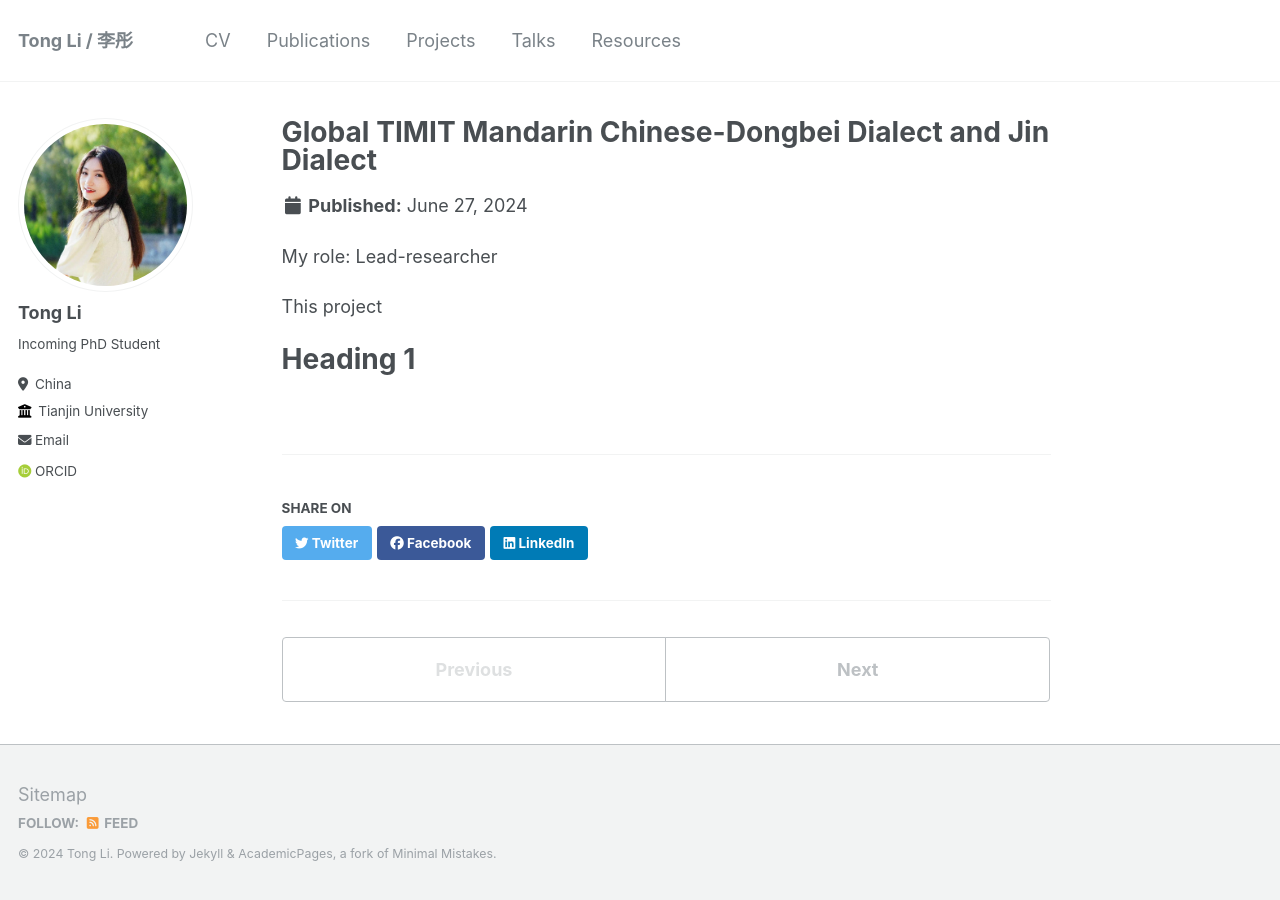
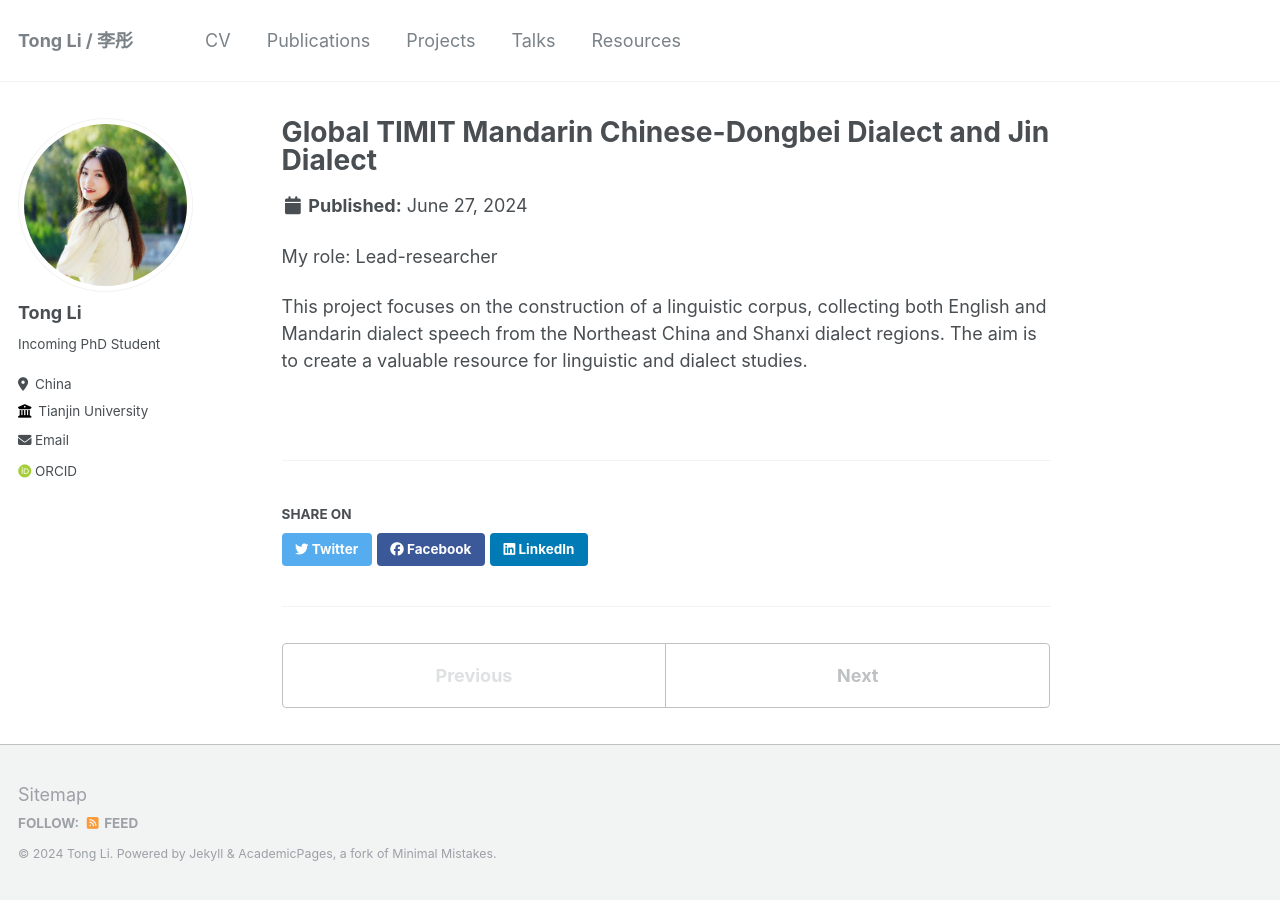
Before and after one commit to litonglinguistics/litonglinguistics.github.io, a Jekyll site: the page built from _projects/project1_TIMIT.md, in a window 1280 px wide. Built offline with Jekyll 4.4.1, drawn with Linux system fonts in a browser that asks for light colours; some web fonts are replaced.

Commit message:
Update project1_TIMIT.md

```diff
--- a/_projects/project1_TIMIT.md
+++ b/_projects/project1_TIMIT.md
@@ -7,7 +7,4 @@ permalink: /projects/project1_TIMIT
 
 My role: Lead-researcher
 
-This project
-
-Heading 1
-======
+This project focuses on the construction of a linguistic corpus, collecting both English and Mandarin dialect speech from the Northeast China and Shanxi dialect regions. The aim is to create a valuable resource for linguistic and dialect studies.
```
